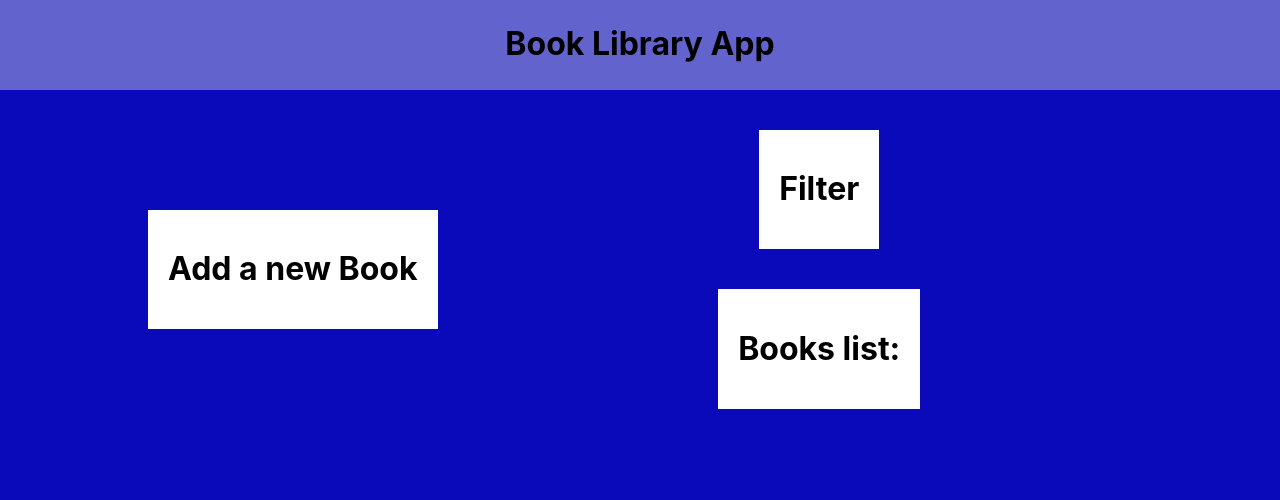
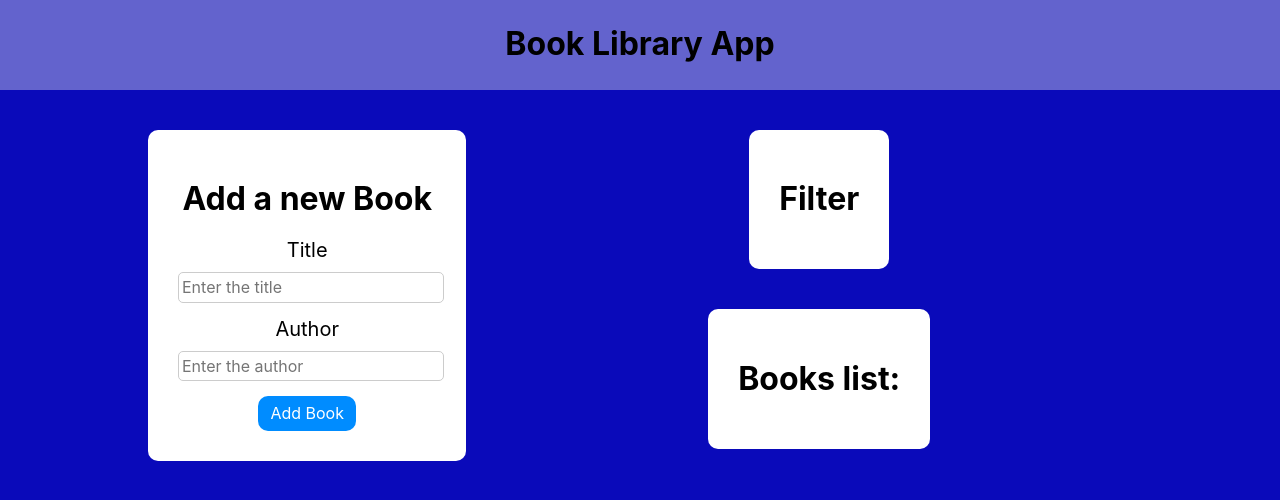
Before and after one commit to GhostArnold/Library-app-SCSS, a React (Create React App) app in the folder frontend/: page / in a window 1280 px wide. Shown: the top 500 px of the page. Built offline with nearby package versions, Linux system fonts and the light colour scheme.

Commit message:
We made styles for Bookworm and linked states to inputs

```diff
--- a/frontend/package.json
+++ b/frontend/package.json
@@ -1,8 +1,9 @@
 {
   "name": "frontend",
-  "version": "1.0.1",
+  "version": "1.1.0",
   "private": true,
   "dependencies": {
+    "@reduxjs/toolkit": "^2.2.5",
     "@testing-library/jest-dom": "^5.17.0",
     "@testing-library/react": "^13.4.0",
     "@testing-library/user-event": "^13.5.0",
@@ -10,6 +11,7 @@
     "react": "^18.3.1",
     "react-dom": "^18.3.1",
     "react-scripts": "5.0.1",
+    "redux": "^5.0.1",
     "sass": "^1.77.4",
     "web-vitals": "^2.1.4"
   },
--- a/frontend/src/BasicsComponents/main.module.scss
+++ b/frontend/src/BasicsComponents/main.module.scss
@@ -33,7 +33,6 @@
   .main {
     width: 100%; // Устанавливаем ширину на 100% для адаптации к меньшим экранам
     flex-direction: column; // Изменяем направление флекс-контейнера на колонку
-    align-items: center;
   }
 
   .leftColumn,
--- a/frontend/src/MixinsAndVariables/mixins.scss
+++ b/frontend/src/MixinsAndVariables/mixins.scss
@@ -2,5 +2,6 @@
 @mixin app-block {
   background-color: white;
   margin: 20px;
-  padding: 20px;
+  padding: 30px;
+  border-radius: 10px;
 }
--- a/frontend/src/MixinsAndVariables/variables.scss
+++ b/frontend/src/MixinsAndVariables/variables.scss
@@ -1,2 +1,7 @@
 // Задний фон header
 $header-bgc: #6363cd;
+// Кнопка Add Book
+$add-book: #008cff;
+
+// Цвет при наведении на Add Book
+$add-book-hover: #1b82d5;
--- a/frontend/src/components/BooksForm/BooksForm.jsx
+++ b/frontend/src/components/BooksForm/BooksForm.jsx
@@ -1,8 +1,40 @@
+import { useState } from 'react';
 import styles from './BooksForm.module.scss';
 const BooksForm = () => {
+  // Состояние поля title
+  const [title, setTitle] = useState('');
+  // Состояние поля author
+  const [author, setAuthor] = useState('');
+  const onSubmitHandler = (e) => {
+    // Чтобы страница не перезагружалась
+    e.preventDefault();
+  };
   return (
-    <div className={styles.appBlock}>
+    <div className={` ${styles.appBlock} ${styles.bookForm}`}>
       <h1>Add a new Book</h1>
+      <form onSubmit={onSubmitHandler} className={styles}>
+        <div>
+          <label htmlFor="title">Title</label>
+          <input
+            type="text"
+            placeholder="Enter the title"
+            id="title"
+            value={title}
+            onChange={(e) => setTitle(e.target.value)}
+          />
+        </div>
+        <div>
+          <label htmlFor="author">Author</label>
+          <input
+            type="text"
+            placeholder="Enter the author"
+            id="author"
+            value={author}
+            onChange={(e) => setAuthor(e.target.value)}
+          />
+        </div>
+        <button>Add Book</button>
+      </form>
     </div>
   );
 };
--- a/frontend/src/components/BooksForm/BooksForm.module.scss
+++ b/frontend/src/components/BooksForm/BooksForm.module.scss
@@ -1,4 +1,36 @@
 @import '../../MixinsAndVariables/mixins.scss';
+@import '../../MixinsAndVariables/variables.scss';
 .appBlock {
   @include app-block;
 }
+.bookForm {
+  width: 100%;
+
+  label {
+    // Чтобы лэйбл считался как блочный элемент
+    display: block;
+    font-size: 20px;
+    margin-bottom: 10px;
+  }
+
+  input {
+    width: 100%;
+    padding: 5px 3px;
+    margin-bottom: 15px;
+    border-radius: 5px;
+    border: 1.5px solid #ccc;
+  }
+  button {
+    padding: 8px 12px;
+    border-radius: 10px;
+    background-color: $add-book;
+    border: none;
+    color: #fff;
+    cursor: pointer;
+    // Для плавности при наведении
+    transition: background-color 0.3s ease;
+    &:hover {
+      background-color: $add-book-hover;
+    }
+  }
+}
```
Also changed, not shown: 1 other file (tests, documents, lock files or other folders).
